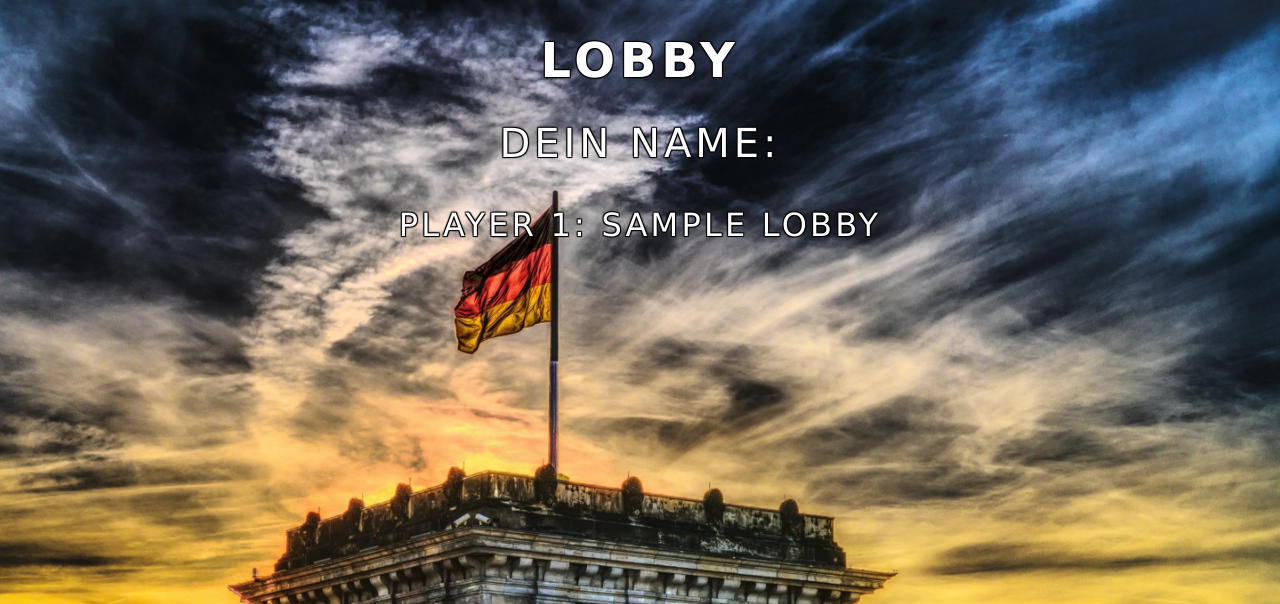
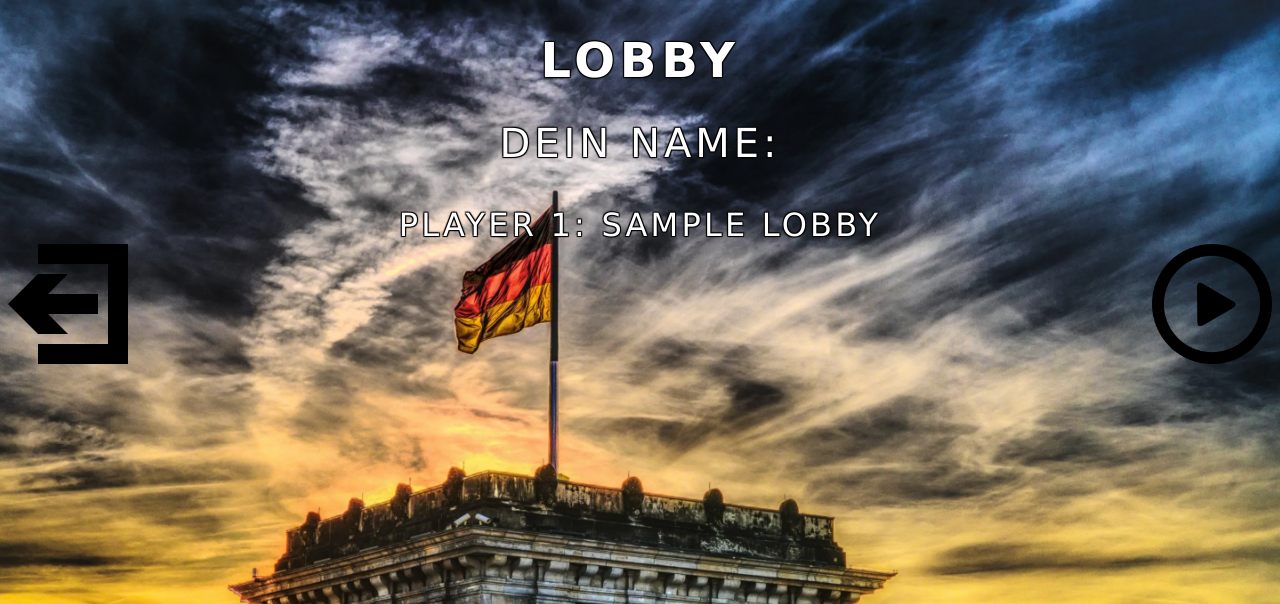
Before and after one commit to FelixRo97/WW-STD, a Django app: template templates/lobby.html in a window 1280 px wide. Shown: the top 604 px of the page. Run offline with Django 4.2, Linux system fonts and the light colour scheme; the template is opened without the code that fills it: most values are stand-ins (such as "Sample title", 1, 10 or a date in 2020); some libraries are stand-ins or nearby versions.

Commit message:
add images & add remove player from lobby fct

```diff
--- a/game/models.py
+++ b/game/models.py
@@ -6,4 +6,5 @@ class Lobby(models.Model):
     lobbyID = models.IntegerField(primary_key=True)
     lobbyCount = models.IntegerField()
     lobbyList = models.TextField()
+    roleMatching = models.TextField()
     accessBlocked = models.IntegerField()
--- a/game/urls.py
+++ b/game/urls.py
@@ -4,4 +4,6 @@ from . import views
 urlpatterns = [
     path('', views.index, name='index'),
     path('lobby', views.lobby, name='lobby'),
+    path('removePlayer', views.removePlayer, name='removePlayer'),
+    path('game', views.game, name='game'),
 ]
--- a/static/styleLobby.css
+++ b/static/styleLobby.css
@@ -15,8 +15,11 @@ h1 {
 	text-transform: uppercase;
 	letter-spacing: 0.1em;
 	text-shadow: 1px 1px 1px black, 1px -1px 1px black, -1px 1px 1px black, -1px -1px 1px black;
+}
 
-
+img {
+	width: 120px;
+	height: 120px;
 }
 
 .playerNames {
@@ -31,9 +34,23 @@ h1 {
 
 }
 
+.figures {
+	bottom: 0;
+}
+
 #currentPlayerName {
 
     font-size: 2.5em;
     margin-bottom: 1em;
 
 }
+
+#figureStart {
+	float: right;
+	bottom: 0;
+}
+
+#figureBack {
+	float: left;
+	bottom: 0;
+}
--- a/templates/lobby.html
+++ b/templates/lobby.html
@@ -30,6 +30,17 @@
 
     </div>
 
+    <div class="figures">
+      <a  href="/game">
+        <img src="{% static 'images/play.webp' %}" id="figureStart" title="start" alt="start">
+      </a>
+
+      <a href="/removePlayer">
+        <img src="{% static 'images/back.webp' %}" id="figureBack" title="back" alt="back">
+      </a>
+    </div>
+
+
       <script>
 
         document.getElementById('currentPlayerName').innerHTML = 'Dein Name: ' + JSON.parse(getCookie('userData')).playerName;
```
Also changed, not shown: game/views.py (+47 -3 lines), db.sqlite3, game/migrations/0002_lobby_rolematching.py (added), static/images/back.webp (added), static/images/exit.webp (added), static/images/play.webp (added). Lines whose indentation alone changed are shown as unchanged.
